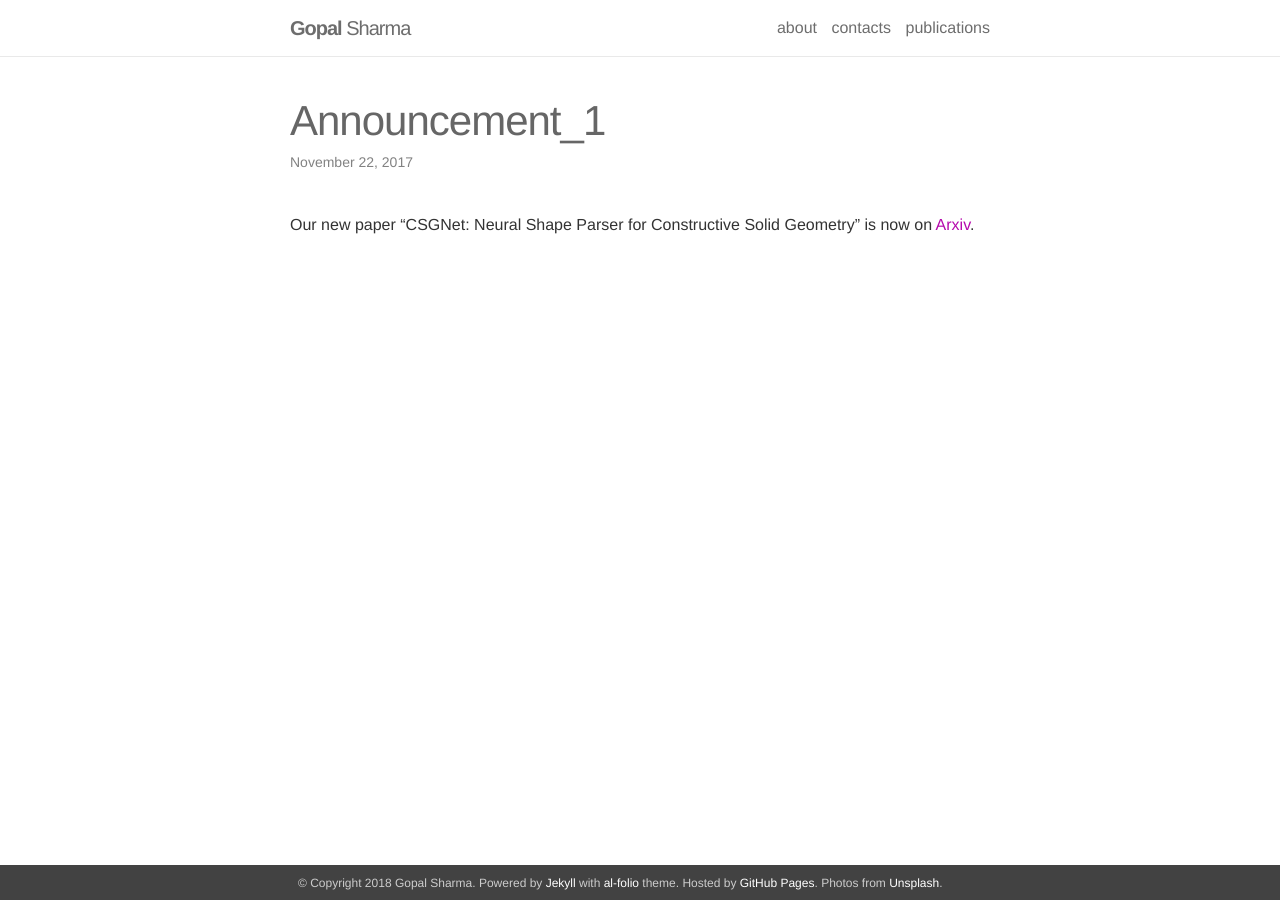
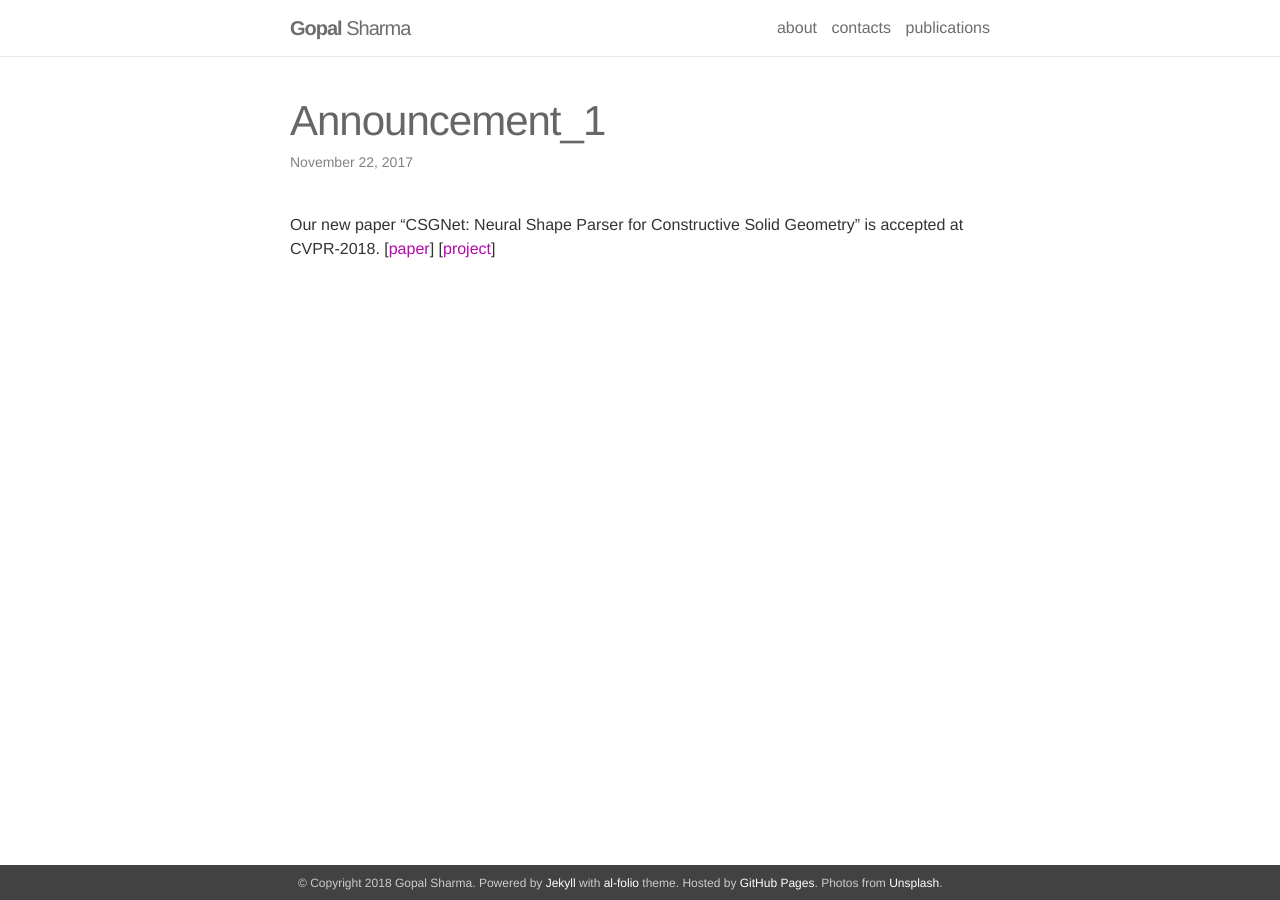
Before and after one commit to Hippogriff/old_hippogriff.github.io, a Jekyll site: the page built from _news/announcement_1.md, in a window 1280 px wide. Built offline with Jekyll 4.4.1, drawn with Linux system fonts in a browser that asks for light colours; nearby versions of some CDN libraries; comment, search, counter and statistics services are not loaded.

Commit message:
updates project link

```diff
--- a/_news/announcement_1.md
+++ b/_news/announcement_1.md
@@ -3,4 +3,4 @@ layout: post
 date: 2017-11-22 15:59:00-0400
 inline: true
 ---
-Our new paper "CSGNet: Neural Shape Parser for Constructive Solid Geometry" is now on [Arxiv](https://arxiv.org/abs/1712.08290).
+Our new paper "CSGNet: Neural Shape Parser for Constructive Solid Geometry" is accepted at CVPR-2018. [[paper](https://arxiv.org/abs/1712.08290)] [[project](https://github.com/Hippogriff/CSGNet)]
```
